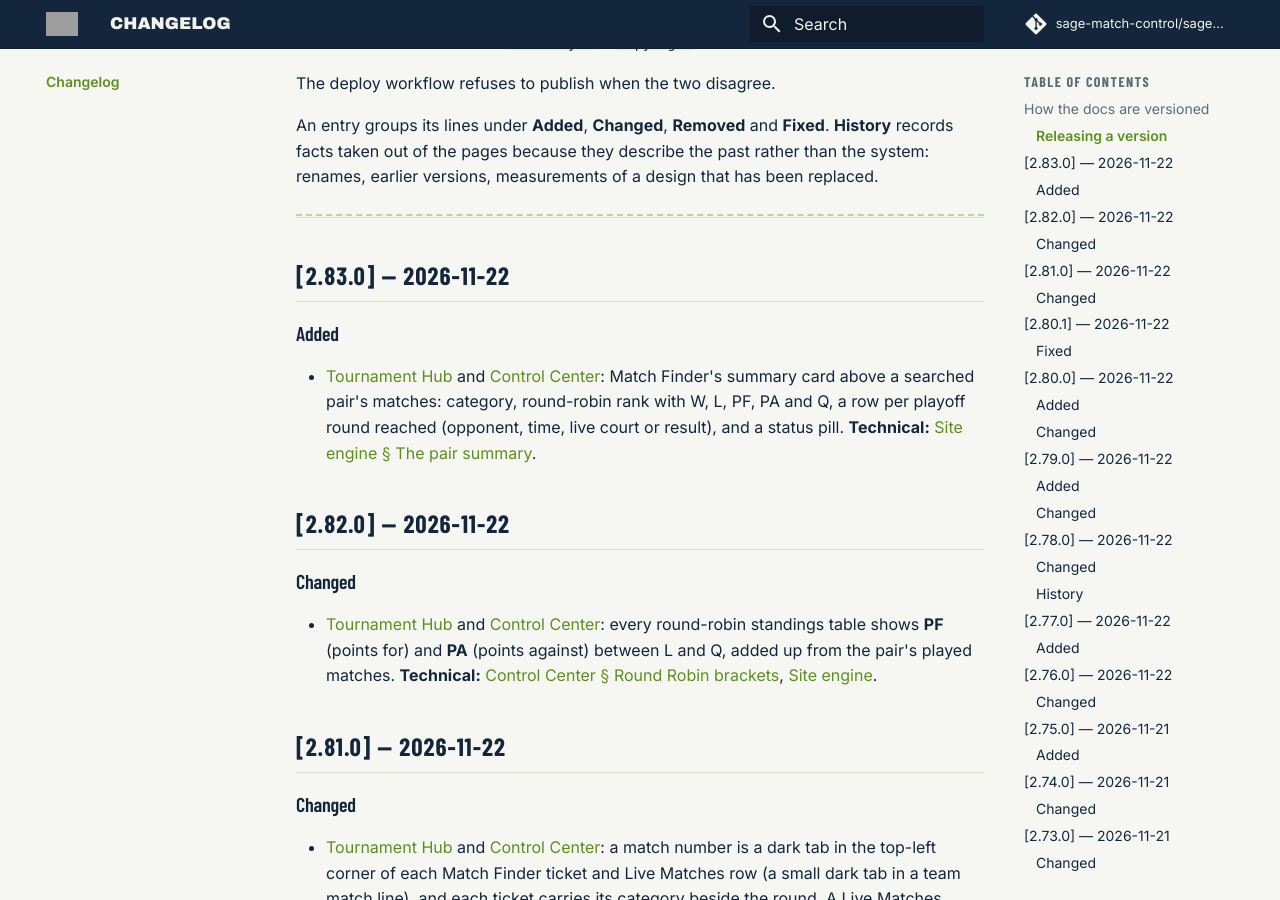
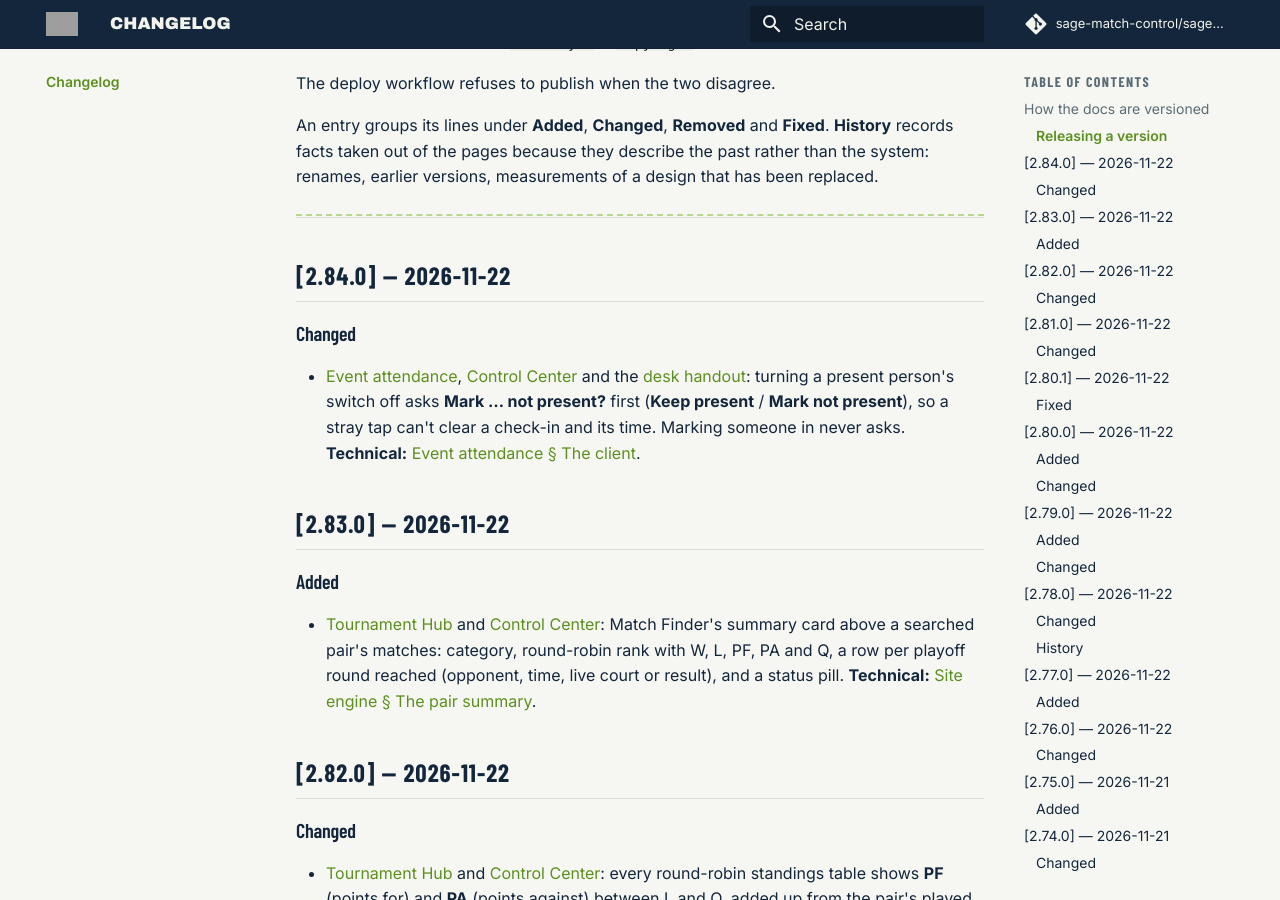
Before and after one commit to sage-match-control/sage-docs, an MkDocs documentation site: the page built from docs/changelog.md, in a window 1280 px wide and 900 px high, scrolled down 1027 px. Built offline with MkDocs 1.6.1 and Material for MkDocs 9.7.7, drawn with Linux system fonts in a browser that asks for light colours; comment, search, counter and statistics services are not loaded.

Commit message:
docs 2.84.0: attendance asks "Mark … not present?" before an unmark
Co-Authored-By: Claude Opus 5.5 <noreply@anthropic.com>

```diff
--- a/docs/changelog.md
+++ b/docs/changelog.md
@@ -36,6 +36,15 @@ rather than the system: renames, earlier versions, measurements of a design that
 has been replaced.
 
 ---
+
+## [2.84.0] — 2026-11-22
+
+### Changed
+
+- [Event attendance](features/event-attendance.md), [Control Center](features/control-center.md) and
+  the [desk handout](usage/desk-handout.md): turning a present person's switch off asks **Mark … not
+  present?** first (**Keep present** / **Mark not present**), so a stray tap can't clear a check-in and its
+  time. Marking someone in never asks. **Technical:** [Event attendance § The client](technical/event-attendance.md#the-client).
 
 ## [2.83.0] — 2026-11-22
 
--- a/mkdocs.yml
+++ b/mkdocs.yml
@@ -6,7 +6,7 @@ repo_name: sage-match-control/sage-docs
 edit_uri: edit/main/docs/
 # The docs version. Bump it with a new entry at the top of docs/changelog.md;
 # the deploy workflow checks the two agree.
-copyright: 'S.A.G.E. Documentation <a href="https://sage-match-control.github.io/sage-docs/changelog/">v2.83.0</a>'
+copyright: 'S.A.G.E. Documentation <a href="https://sage-match-control.github.io/sage-docs/changelog/">v2.84.0</a>'
 
 docs_dir: docs
 
```
Also changed, not shown: docs/features/control-center.md (+2 -1 lines), docs/features/event-attendance.md (+3 -1 lines), docs/technical/event-attendance.md (+4 -1 lines), docs/usage/desk-handout.md (+2 -1 lines).
